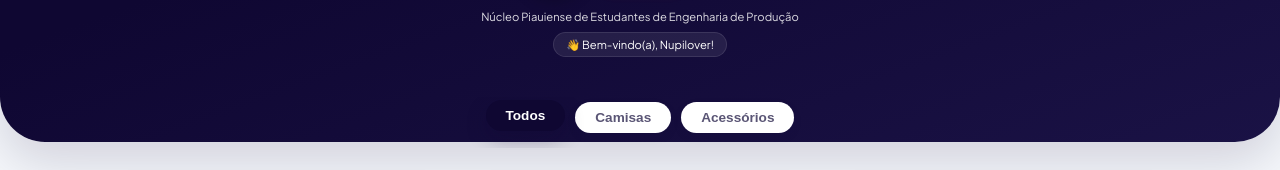
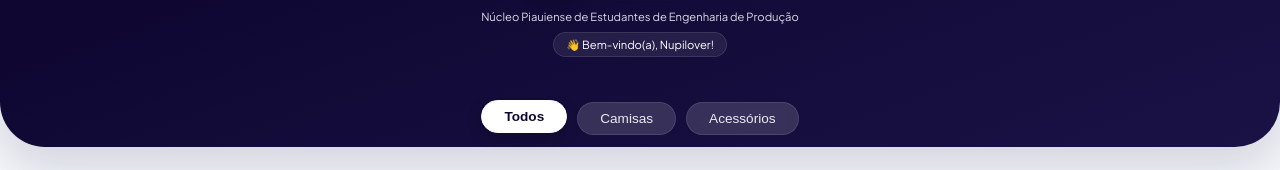
Before and after one commit to nupieepro/Lojinha-Nupieepro, a plain HTML site: page index.html in a window 1280 px wide. Shown: the part 88-258 px from the top of the page. Drawn offline with Linux system fonts and the light colour scheme; grey boxes are pictures that could not be loaded.

Commit message:
Refactor comments and adjust header padding

```diff
--- a/index.html
+++ b/index.html
@@ -39,7 +39,7 @@
             padding-bottom: 140px; overflow-x: hidden;
         }
 
-        /* --- SPLASH SCREEN (Abertura) --- */
+        /* --- SPLASH SCREEN --- */
         #splash-screen {
             position: fixed; top: 0; left: 0; width: 100%; height: 100%;
             background: var(--roxo-brand); z-index: 9999;
@@ -58,11 +58,10 @@
         @keyframes fadeUp { from { opacity: 0; transform: translateY(10px); } to { opacity: 1; transform: translateY(0); } }
         .hidden { opacity: 0; visibility: hidden; pointer-events: none; }
 
-        /* --- HEADER COMPACTO & PREMIUM --- */
+        /* --- HEADER COMPACTO --- */
         header {
             background: linear-gradient(160deg, var(--roxo-brand) 20%, #1a1245 100%); color: var(--branco);
-            /* Padding inferior ajustado para os filtros encaixarem */
-            padding: 20px 20px 85px 20px;
+            padding: 20px 20px 90px 20px;
             border-radius: 0 0 45px 45px; text-align: center;
             box-shadow: var(--shadow-lg); position: relative; overflow: hidden;
         }
@@ -94,20 +93,32 @@
             border-radius: 15px; font-size: 0.7rem; margin-top: 8px; border: 1px solid rgba(255,255,255,0.1);
         }
 
-        /* --- FILTROS (Posicionamento Curvo) --- */
+        /* --- FILTROS (ESTILO INVERTIDO) --- */
         .filter-container {
-            margin-top: -45px; /* Sobe para dentro do header */
+            margin-top: -50px; /* Sobe para o roxo */
             position: relative; z-index: 20; padding: 0 20px; margin-bottom: 25px;
         }
         .filter-scroll { display: flex; gap: 10px; overflow-x: auto; padding: 5px 5px 15px 5px; scrollbar-width: none; justify-content: center; }
+
+        /* Botão INATIVO (Vidro/Transparente) */
         .filter-btn {
-            padding: 8px 20px; background: var(--card-bg); border: none; border-radius: 30px;
-            font-size: 0.85rem; font-weight: 600; color: var(--texto-suave); white-space: nowrap;
-            box-shadow: var(--shadow-sm); transition: all 0.3s ease; cursor: pointer;
+            padding: 8px 22px;
+            background: rgba(255, 255, 255, 0.15); /* Efeito Vidro */
+            border: 1px solid rgba(255, 255, 255, 0.1);
+            border-radius: 30px;
+            font-size: 0.85rem; font-weight: 500;
+            color: rgba(255, 255, 255, 0.9); /* Texto Branco */
+            white-space: nowrap; backdrop-filter: blur(5px);
+            transition: all 0.3s ease; cursor: pointer;
         }
+
+        /* Botão ATIVO (Branco) */
         .filter-btn.active {
-            background: var(--roxo-brand); color: var(--branco);
-            box-shadow: 0 8px 20px rgba(15, 7, 50, 0.3); transform: translateY(-2px);
+            background: var(--branco);
+            color: var(--roxo-brand); /* Texto Roxo */
+            font-weight: 700; border-color: var(--branco);
+            box-shadow: 0 5px 15px rgba(0, 0, 0, 0.2);
+            transform: translateY(-2px);
         }
 
         /* --- GRID & CARDS --- */
@@ -142,7 +153,7 @@
         .card-price { font-size: 1.1rem; color: var(--laranja-brand); font-weight: 800; margin-top: 6px; }
         .tap-hint { font-size: 0.65rem; color: #aaa; margin-top: auto; padding-top: 8px; font-weight: 600; text-transform: uppercase; letter-spacing: 0.5px; }
 
-        /* --- MODAIS (Glassmorphism Escuro) --- */
+        /* --- MODAIS --- */
         .modal-bg { position: fixed; top: 0; left: 0; width: 100%; height: 100%; background: rgba(15, 7, 50, 0.7); backdrop-filter: blur(8px); z-index: 2000; display: none; justify-content: center; align-items: flex-end; opacity: 0; transition: opacity 0.3s; }
         .modal-bg.active { display: flex; opacity: 1; }
 
@@ -163,7 +174,6 @@
         .detail-title { font-size: 1.4rem; font-weight: 800; color: var(--roxo-brand); line-height: 1.2; margin-bottom: 5px; }
         .detail-price { font-size: 1.8rem; color: var(--laranja-brand); font-weight: 800; margin-bottom: 25px; display: inline-block; }
 
-        /* Controles Form */
         .nice-select { width: 100%; padding: 16px; border-radius: 15px; border: 2px solid #eef2f6; background: #fff; font-size: 0.95rem; color: var(--texto); font-weight: 600; outline: none; margin-bottom: 20px; appearance: none; transition: 0.3s; }
         .nice-select:focus { border-color: var(--roxo-brand); }
 
@@ -180,7 +190,6 @@
         }
         .btn-primary:active { transform: scale(0.98); }
 
-        /* Input Styles */
         .input-box { width: 100%; padding: 16px; border: 1px solid #e0e0e0; border-radius: 12px; margin-bottom: 12px; outline: none; font-size: 0.95rem; transition: all 0.3s; background: #fbfbfb; font-family: inherit; color: var(--texto); }
         .input-box:focus { border-color: var(--roxo-brand); background: #fff; box-shadow: 0 0 0 3px rgba(15, 7, 50, 0.1); }
 
@@ -191,14 +200,12 @@
         .radio-option:has(input:checked) { border-color: var(--laranja-brand); background: #fffbf8; color: var(--laranja-brand); font-weight: 700; box-shadow: inset 0 0 0 1px var(--laranja-brand); }
         .radio-option input { accent-color: var(--laranja-brand); width: 18px; height: 18px; }
 
-        /* Cart List */
         .cart-list { list-style: none; margin: 15px 0 25px; max-height: 220px; overflow-y: auto; border: 1px solid #f0f0f0; border-radius: 16px; padding: 10px; background: #fafafa; }
         .cart-item { display: flex; justify-content: space-between; align-items: center; padding: 12px 10px; border-bottom: 1px solid #eee; }
         .cart-item:last-child { border-bottom: none; }
         .btn-trash { background: #fff0f0; color: var(--vermelho-del); width: 36px; height: 36px; border: none; border-radius: 10px; display: flex; align-items: center; justify-content: center; cursor: pointer; transition: 0.2s; }
         .btn-trash:active { background: #ffe0e0; }
 
-        /* --- BARRA FLUTUANTE PREMIUM --- */
         .float-bar {
             position: fixed; bottom: 25px; left: 50%; transform: translateX(-50%) translateY(150px);
             width: 90%; max-width: 450px;
@@ -211,7 +218,6 @@
         }
         .float-bar.visible { transform: translateX(-50%) translateY(0); }
 
-        /* --- TOAST NOTIFICATION --- */
         #toast {
             position: fixed; top: 20px; left: 50%; transform: translateX(-50%) translateY(-100px);
             background: white; color: var(--roxo-brand); padding: 12px 25px;
@@ -226,12 +232,11 @@
         footer { text-align: center; color: var(--texto-suave); font-size: 0.75rem; margin-top: 40px; font-weight: 500; }
         @keyframes slideUp { from { transform: translateY(100%); } to { transform: translateY(0); } }
 
-        /* --- BOTÃO DE FECHAR (O "X" ROXO) --- */
         .close-btn {
             position: absolute; top: 20px; right: 20px;
             background: #f0f2f5; width: 36px; height: 36px;
             border-radius: 50%; border: none; font-size: 1.2rem;
-            color: var(--roxo-brand); /* Cor roxa para o ícone */
+            color: var(--roxo-brand);
             display: flex; align-items: center; justify-content: center;
             cursor: pointer; transition: 0.2s; z-index: 10;
         }
@@ -245,7 +250,7 @@
         <img src="https://i.ibb.co/7hcph2F/download.jpg" alt="Logo" class="splash-img">
         <div class="splash-text">Lojinha Oficial Nupiepro</div>
     </div>
-    <header>
+        <header>
         <div class="header-compact-row">
             <img src="https://i.ibb.co/7hcph2F/download.jpg" alt="Logo" class="brand-logo">
             <div class="brand-info">
@@ -356,8 +361,8 @@
             <div id="barra-total" style="font-weight: 800; font-size: 1.15rem; color: var(--laranja-brand);">R$ 0,00</div>
         </div>
         <div style="font-weight: 700; font-size:0.95rem;">Ver Sacola <i class="fa-solid fa-bag-shopping" style="margin-left:5px;"></i></div>
-    </div>
-    <script>
+                    </div>
+                        <script>
         const whatsappDestino = "5586999976226";
 
         const produtos = [
```
